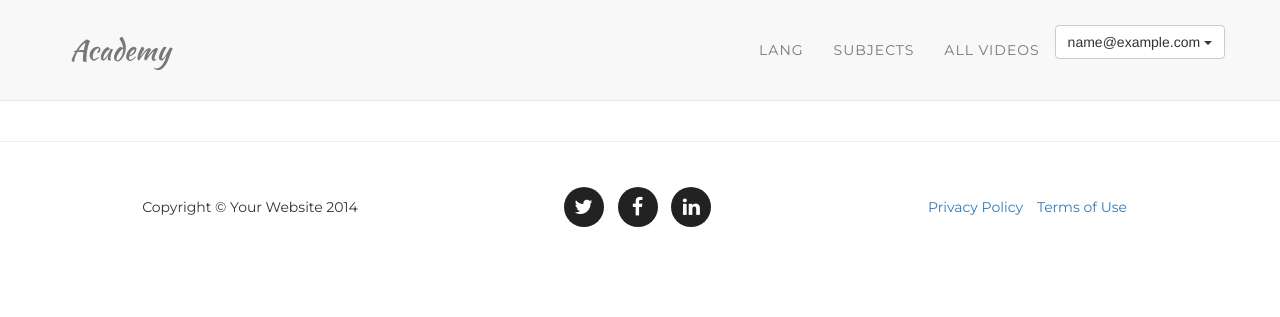
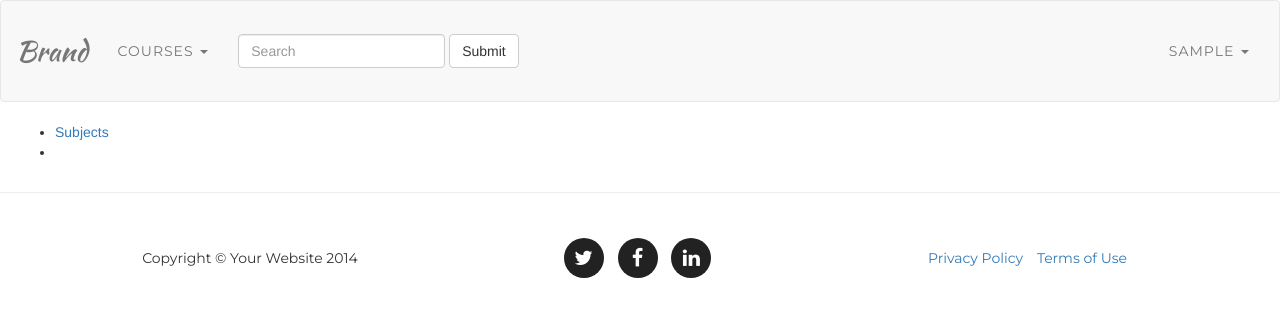
Before and after one commit to fahadalmutairi/academy2, a Django app: page /subjects/ in a window 1280 px wide. Shown: the top 317 px of the page. Run offline with Django 3.2, Linux system fonts and the light colour scheme; the visitor is signed in with stand-in values (Sample User, id 1); data that the repository does not hold is empty; some libraries are stand-ins or nearby versions; some web fonts are replaced.

Commit message:
-added Twitter auth  -changed html block names

```diff
--- a/academy2/urls.py
+++ b/academy2/urls.py
@@ -13,7 +13,7 @@ Including another URLconf
     1. Import the include() function: from django.conf.urls import url, include
     2. Add a URL to urlpatterns:  url(r'^blog/', include('blog.urls'))
 """
-from django.conf.urls import url
+from django.conf.urls import url, include
 from django.contrib import admin
 from django.conf import settings
 from django.conf.urls.static import static
@@ -26,6 +26,7 @@ urlpatterns = [
     url(r'^signup/$', 'accounts.views.sign_up'),
     url(r'^logout/$', 'accounts.views.logout_view'),
     url(r'^signin/$', 'accounts.views.login_view'),
+    url(r'', include('social.apps.django_app.urls', namespace='social')),
 
     url(r'^profile_page/$', 'profiles.views.profile_page'),
     url(r'^edit_profile/$', 'profiles.views.edit_profile'),
--- a/courses/views.py
+++ b/courses/views.py
@@ -1,6 +1,6 @@
 from django.shortcuts import render
 from django.views.generic import ListView, DetailView
-
+from profiles.forms import CreateCommentForm
 from courses.models import Subject, Video
 
 
@@ -24,8 +24,8 @@ class VideoList(ListView):
 
 def video_view(request, pk):
     context = {}
-    # form = CreateCommentForm()
-    # context['comment_form'] = form
+    form = CreateCommentForm()
+    context['comment_form'] = form
     video = Video.objects.get(pk=pk)
     context['video'] = video
     try:
--- a/profiles/models.py
+++ b/profiles/models.py
@@ -5,6 +5,7 @@ import uuid
 from django.db import models
 from django.conf import settings
 from courses.models import Level, Subject, Video
+
 
 class Comment(models.Model):
     comment_text = models.TextField()
--- a/profiles/views.py
+++ b/profiles/views.py
@@ -10,6 +10,8 @@ from . import forms
 from . import models
 from accounts.models import CustomUser
 
+
+# add feedback messages
 
 def add_comment(request, pk):
     context = {}
--- a/templates/ajax_search.html
+++ b/templates/ajax_search.html
@@ -1,6 +1,6 @@
 {% extends 'base.html' %}
 
-{% block body %}
+{% block container %}
 <script src="https://cdnjs.cloudflare.com/ajax/libs/jquery/3.0.0-alpha1/jquery.js"></script>
 
 
--- a/templates/base.html
+++ b/templates/base.html
@@ -21,10 +21,11 @@
 
 
     <!-- Custom Fonts -->
-    <link href="{% static 'font-awesome/css/font-awesome.min.css'%}" rel="stylesheet" type="text/css">
+    <link href="{% static 'font-awesome/css/font-awesome.min.css' %}" rel="stylesheet" type="text/css">
     <link href="https://fonts.googleapis.com/css?family=Montserrat:400,700" rel="stylesheet" type="text/css">
     <link href='https://fonts.googleapis.com/css?family=Kaushan+Script' rel='stylesheet' type='text/css'>
-    <link href='https://fonts.googleapis.com/css?family=Droid+Serif:400,700,400italic,700italic' rel='stylesheet' type='text/css'>
+    <link href='https://fonts.googleapis.com/css?family=Droid+Serif:400,700,400italic,700italic' rel='stylesheet'
+          type='text/css'>
     <link href='https://fonts.googleapis.com/css?family=Roboto+Slab:400,100,300,700' rel='stylesheet' type='text/css'>
 
     <!-- HTML5 Shim and Respond.js IE8 support of HTML5 elements and media queries -->
@@ -37,63 +38,90 @@
 </head>
 
 <body>
-	<nav class="navbar navbar-default navbar-static-top">
-        <div class="container">
+<nav class="navbar navbar-default">
+    <div class="container-fluid">
         <!-- Brand and toggle get grouped for better mobile display -->
-            <div class="navbar-header page-scroll">
-                <button type="button" class="navbar-toggle" data-toggle="collapse" data-target="#bs-example-navbar-collapse-1">
+        <div class="navbar-header">
+            <button type="button" class="navbar-toggle collapsed" data-toggle="collapse"
+                    data-target="#bs-example-navbar-collapse-1" aria-expanded="false">
                 <span class="sr-only">Toggle navigation</span>
                 <span class="icon-bar"></span>
                 <span class="icon-bar"></span>
                 <span class="icon-bar"></span>
             </button>
-                <a class="navbar-brand page-scroll" href="/">{% trans "Academy" %}</a>
+            <a class="navbar-brand" href="#">Brand</a>
         </div>
 
         <!-- Collect the nav links, forms, and other content for toggling -->
         <div class="collapse navbar-collapse" id="bs-example-navbar-collapse-1">
+            <ul class="nav navbar-nav">
+                <li class="dropdown">
+                    <a href="{% url 'subject_list' %}" class="dropdown-toggle" data-toggle="dropdown" role="button"
+                       aria-haspopup="true" aria-expanded="false">Courses <span class="caret"></span></a>
+                    <ul class="dropdown-menu">
+                        <li><a href="/subjects/1">Action</a></li>
+                        <li><a href="">Another action</a></li>
+                        <li><a href="#">Something else here</a></li>
+                        <li role="separator" class="divider"></li>
+                        <li><a href="#">Separated link</a></li>
+                        <li role="separator" class="divider"></li>
+                        <li><a href="#">One more separated link</a></li>
+                    </ul>
+                </li>
+            </ul>
+            <form class="navbar-form navbar-left" role="search">
+                <div class="form-group">
+                    <input type="text" class="form-control" placeholder="Search">
+                </div>
+                <button type="submit" class="btn btn-default">Submit</button>
+            </form>
             <ul class="nav navbar-nav navbar-right">
+                {% if not request.user.is_authenticated %}
+                    <li><a href="signin">Profile</a></li>
+                {% else %}
+                <li class="dropdown">
+                    <a href="/profile_page" class="dropdown-toggle" data-toggle="dropdown" role="button" aria-haspopup="true"
+                       aria-expanded="false">{{ request.user.username }} <span class="caret"></span></a>
+                    <ul class="dropdown-menu">
+                        <li><a href="/profile_page">Profile</a></li>
+
+                        <li><a href="logout">Sign Out</a></li>
+                    </ul>
+                </li>
+                {% endif %}
+            </ul>
+        </div><!-- /.navbar-collapse -->
+    </div><!-- /.container-fluid -->
+</nav>
+<!-- Header -->
+
+
+{% block body %}
+{% endblock %}
+    <div class="col-md-2">
+        <ul>
             <li>
-                        <a href="/change_lang/?return_url={{request.path}}">Lang</a>
+                <a href="/subjects">
+                    Subjects
+                </a>
             </li>
             <li>
-                        <a class="" href="/subject_list/">{% trans "Subjects" %}</a>
-                    </li>
-                    <li>
-                        <a class="" href="/video_list">All Videos</a>
-                    </li>
-                    <li class="dropdown">
-                        {% if not request.user.is_authenticated %}
-                            <a class="btn" href="/signin/">Sign in</a>
-                        {%else%}
-                            <div class="dropdown">
-                                <button class="btn btn-default dropdown-toggle" role="button" id="dropdownMenu1" data-toggle="dropdown" aria-haspopup="true" aria-expanded="true">
+                <a href="">
 
-                                {{ user.email }}
-
-                                <span class="caret"></span>
-                                </button>
-                                <ul class="dropdown-menu" aria-labelledby="dropdownMenu1">
-                                    <li><a href="/profile_page">Profile</a></li>
-                                    <li role="separator" class="divider"></li>
-                                    <li><a href="/logout">Sign Out</a></li>
-                                </ul>
-                            </div>
-                        {% endif %}
+                </a>
             </li>
         </ul>
     </div>
-            <!-- /.navbar-collapse -->
-        </div>
-        <!-- /.container-fluid -->
-    </nav>
 
-    <!-- Header -->
 <div class='container'>
 
-        {% block body %}
-        {% endblock %}
+    <div class="col-md-10">
+        {% block container %}{% endblock %}
     </div>
+
+</div>
+
+
 <hr class="featurette-divider">
 <div class="container">
     <div class="row">
@@ -138,10 +166,10 @@
 <script src="{% static 'js/cbpAnimatedHeader.js' %}"></script>
 
 <!-- Contact Form JavaScript -->
-    <script src="{% static 'js/jqBootstrapValidation.js'%}"></script>
+<script src="{% static 'js/jqBootstrapValidation.js' %}"></script>
 <script src="{% static 'js/contact_me.js' %}"></script>
 
 <!-- Custom Theme JavaScript -->
-    <script src="{% static 'js/agency.js'%}"></script>
+<script src="{% static 'js/agency.js' %}"></script>
 
 </body>
--- a/templates/edit_profile.html
+++ b/templates/edit_profile.html
@@ -4,7 +4,7 @@
 {% endblock %}
 
 {% load crispy_forms_tags %}
-{% block body %}
+{% block container %}
 
 <form action='/edit_profile/' method='POST'>
 {% csrf_token %}
--- a/templates/home.html
+++ b/templates/home.html
@@ -1,9 +1,6 @@
 {% extends 'base.html' %}
 
-{% block body %}
-
-
-<div class="container">
+{% block container %}
 
 	<div class="row">
 
@@ -37,5 +34,4 @@
 
 
 	</div>
-</div>
 {% endblock %}
--- a/templates/levels.html
+++ b/templates/levels.html
@@ -1,8 +1,6 @@
 {% extends 'base.html' %}
 
-{% block body %}
-
-<div class="container-fluid">
+{% block container %}
 <div class="row">
 
 
@@ -13,6 +11,5 @@
 		{% endfor %}
 
 	</div>
-</div>
 
 {% endblock %}
--- a/templates/profile_page.html
+++ b/templates/profile_page.html
@@ -4,7 +4,7 @@
 {% trans "Profile" %}
 {% endblock %}
 
-{% block body %}
+{% block container %}
 
 <div class='container profile-body'>
 	<div class='row'>
--- a/templates/subjects.html
+++ b/templates/subjects.html
@@ -2,10 +2,9 @@
 {% load i18n %}
 {% block title %} {% trans "Subjects" %} {% endblock %}
 
-{% block body %}
+{% block container %}
 
 
-<div class="container">
     <div class="row">
 
         {% for subject in subjects %}
@@ -14,12 +13,14 @@
                 <div class="panel panel-default">
                     <!-- Default panel contents -->
                     <div class="panel-heading">
-          <a href="{% url 'subject_detail' pk=subject.pk %}">{{subject.title}}</a>
+                        <a href="{% url 'subject_detail' pk=subject.pk %}">{{ subject.title }}</a>
                         {% if subject not in request.user.fav_subject.all %}
-          <button type="button" class="btn btn-default"><a href="/follow_subject/{{subject.pk}}">Follow</a></button>
-          {%else%}
-          <button type="button" class="btn btn-default"><a href="/unfollow_subject/{{subject.pk}}">Unfollow</a></button>
-          {%endif%}
+                            <button type="button" class="btn btn-default"><a href="/follow_subject/{{ subject.pk }}">Follow</a>
+                            </button>
+                        {% else %}
+                            <button type="button" class="btn btn-default"><a href="/unfollow_subject/{{ subject.pk }}">Unfollow</a>
+                            </button>
+                        {% endif %}
                     </div>
 
                     <div class="panel-body">
@@ -29,19 +30,20 @@
 
                         <ul class="list-group">
                             <li class="list-group-item">
-            <a href="{% url "video_detail" pk=video.pk %}">{{ video.title}}</a>
+                                <a href="{% url "video_detail" pk=video.pk %}">{{ video.title }}</a>
                                 {% if video not in request.user.fav_video.all %}
-            <button type="button" class="btn btn-default"><a href="/fav_video/{{video.pk}}">Favorite</a></button>
-            {%else%}
-            <button type="button" class="btn btn-default"><a href="/unfav_video/{{video.pk}}">Unfavorite</a></button>
-            {%endif%}
+                                    <button type="button" class="btn btn-default"><a href="/fav_video/{{ video.pk }}">Favorite</a>
+                                    </button>
+                                {% else %}
+                                    <button type="button" class="btn btn-default"><a href="/unfav_video/{{ video.pk }}">Unfavorite</a>
+                                    </button>
+                                {% endif %}
                             </li>
                         </ul>
-        {%endfor%}
+                    {% endfor %}
                 </div>
             </div>
         {% endfor %}
 
     </div>
-</div>
 {% endblock %}
--- a/templates/video_detail.html
+++ b/templates/video_detail.html
@@ -1,8 +1,8 @@
 {% extends 'base.html' %}
+{% load crispy_forms_tags %}
 
-{% block body %}
-    <div class="container">
 
+{% block container %}
         <div class="row">
             <div class="align-left"><h3>{{ video.title }}</h3></div>
             <div class="embed-responsive embed-responsive-16by9">
@@ -44,5 +44,5 @@
                 </div>
             </div>
         </div>
-    </div>
+
 {% endblock %}
```
Also changed, not shown: academy2/settings.py (+18 -0 lines), templates/subject_detail.html (+10 -10 lines), templates/video_list.html (deleted, +0 -20 lines). Lines whose indentation alone changed are shown as unchanged.
